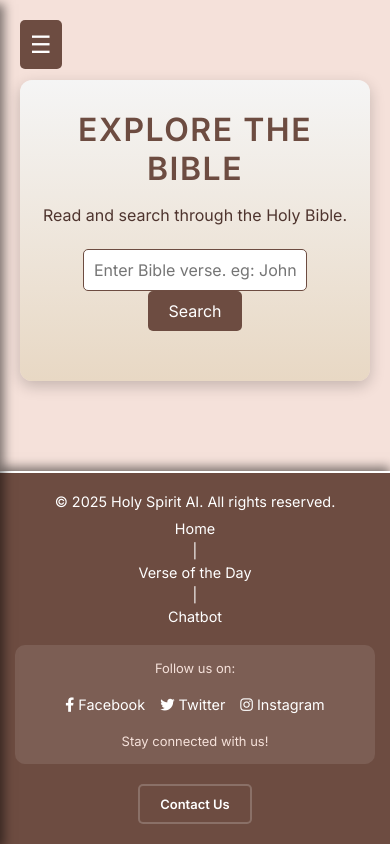
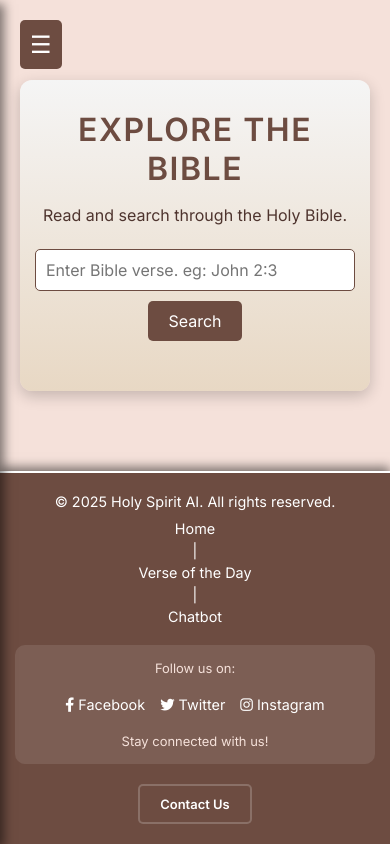
Before and after one commit to Lebohang1821/VerseChat, a Flask app: page /bible in a window 390 px wide. Run offline with Flask 2, Linux system fonts and the light colour scheme.

Commit message:
Enhance search form styling for better layout and responsiveness

```diff
--- a/templates/bible.html
+++ b/templates/bible.html
@@ -76,6 +76,9 @@
   /* Search Form Styling */
   .search-form {
     margin-top: 20px;
+    display: flex;
+    flex-direction: column;
+    align-items: center;
   }
 
   .search-form input[type="text"] {
@@ -84,6 +87,7 @@
     border: 1px solid #6d4c41;
     border-radius: 5px;
     font-size: 1em;
+    margin-bottom: 10px;
   }
 
   .search-form button {
@@ -109,6 +113,16 @@
   .search-results p {
     font-size: 1.1em;
     color: #4e342e;
+  }
+
+  @media (max-width: 768px) {
+    .search-form input[type="text"] {
+      width: 100%;
+    }
+
+    .search-results p {
+      font-size: 1em;
+    }
   }
 </style>
 
```
